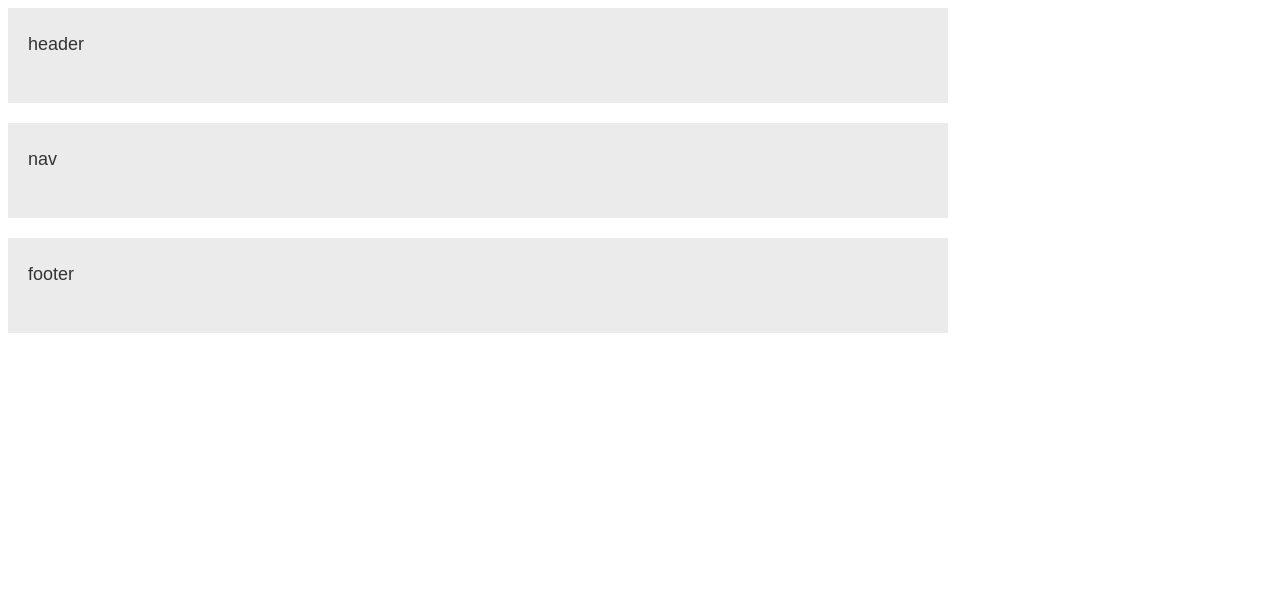
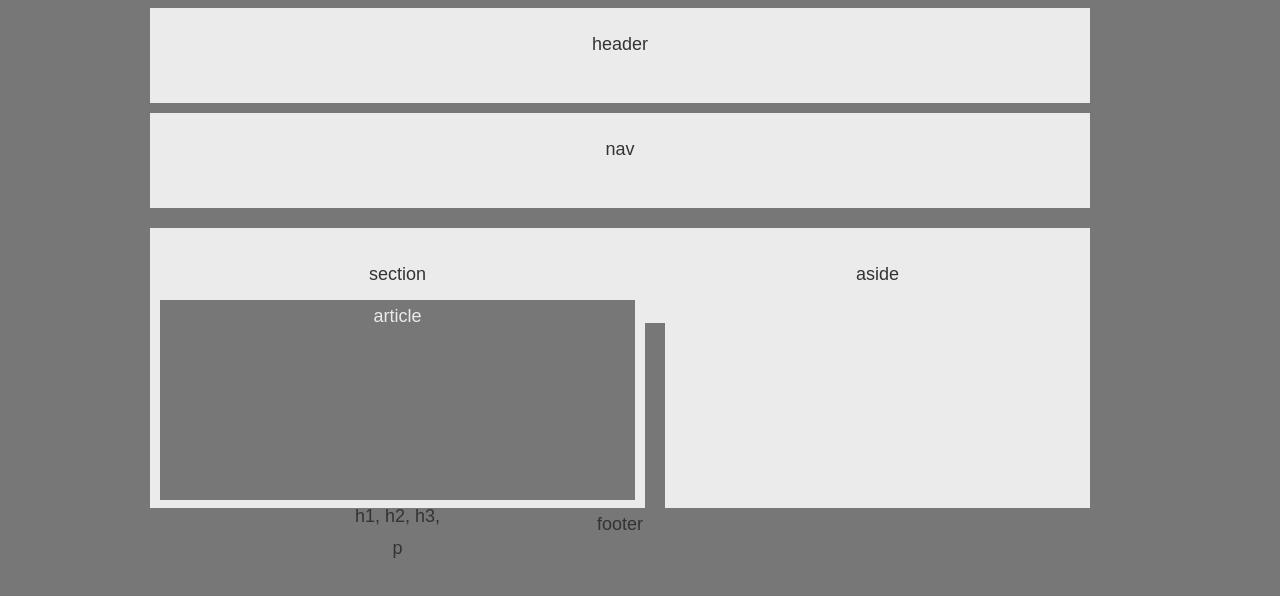
Before and after one commit to AQM28202/HW-Wireframe, a plain HTML site: page index.html in a window 1280 px wide. Drawn offline with Linux system fonts and the light colour scheme.

Commit message:
<I'm starting to format my sections>

```diff
--- a/index.html
+++ b/index.html
@@ -12,8 +12,27 @@
 <body>
     <header>
         header
-</header>
+    </header>
     <nav>nav</nav>
+    <section id="section">
+           section
+           <section id="art">
+           <aside>article</aside>
+           </section></div>
+        <div id="headings">
+                h1, h2, h3,
+              </div>
+              <div id="para">
+                    p
+                  </div>
+            </section>
+
+
+    <section id="aside">
+        <aside>
+           aside
+        </aside>
+    </section>
     <footer>footer</footer>
 </body>
 
--- a/style.css
+++ b/style.css
@@ -1,11 +1,25 @@
+
 body {
+    margin-left: 150px;
+    width: 960px;
     font-family: Arial, Helvetica, sans-serif;
+    text-align: center;
     font-size: 18px;
     line-height: 32px;
-    color: #333;
+    color: #777;
+    background: #777;
   }
 
 header {
+    width: 900px;
+    height: 55px;
+    padding: 20px;
+    margin-bottom: 10px;
+    color: #333;
+    background: #ebebeb;
+  }
+
+  nav {
     width: 900px;
     height: 55px;
     padding: 20px;
@@ -13,15 +27,36 @@ header {
     color: #333;
     background: #ebebeb;
   }
-  nav {width: 900px;
-    height: 55px;
-    padding: 20px;
-    margin-bottom: 20px;
+
+  #section {
+    float: left;
+    margin-right: 20px;
+    padding-top: 30px;
+    height: 250px;
+    width: 495px;
     color: #333;
     background: #ebebeb;
+  }
+  #art {
+    margin-top: 10px;
+    margin-left: 10px;
+    height: 200px;
+    width: 475px;
+    background: #777;
+    color: #ebebeb;
+}
 
+
+  #aside {
+    float: left;
+    padding-top: 30px;
+    height: 250px;
+    width: 425px;
+    color: #333;
+    background: #ebebeb;
   }
-  footer{
+
+  footer {
     width: 900px;
     height: 55px;
     padding: 20px;
```
